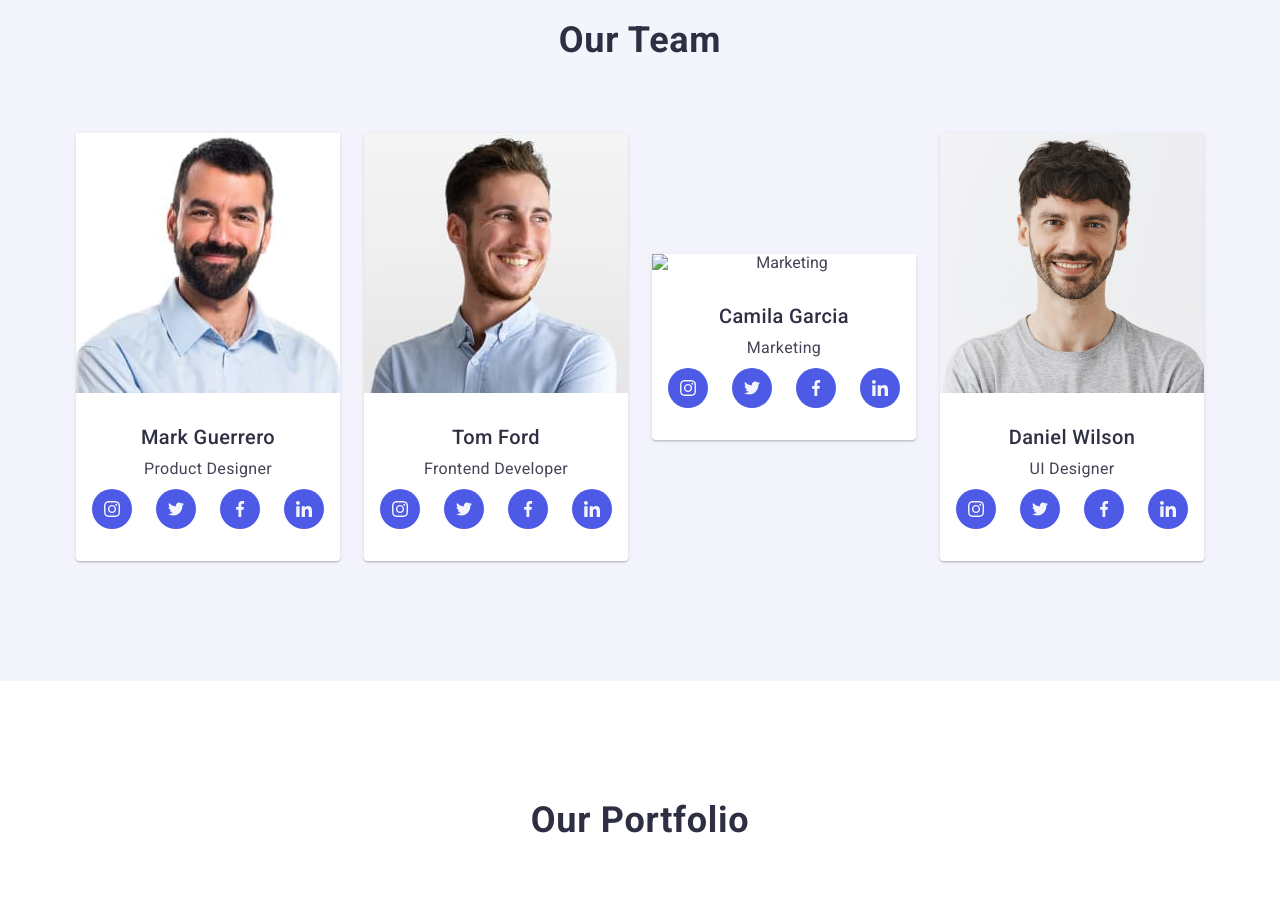
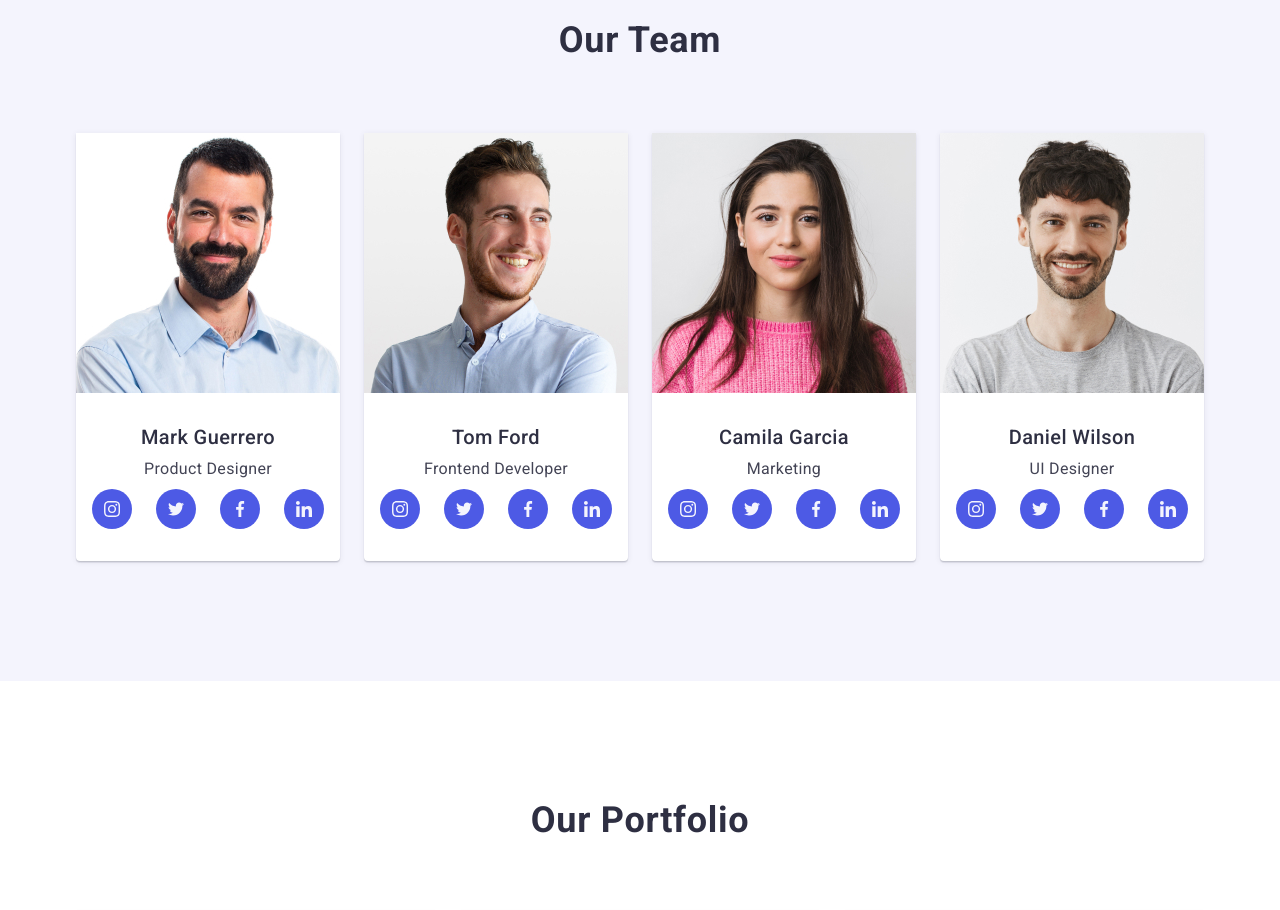
Before and after one commit to Aliona1609/Aliona1609-goit-markup-hw-06, a plain HTML site: page index.html in a window 1280 px wide. Shown: the part 1260-2170 px from the top of the page. Drawn offline with nearby package versions, Linux system fonts and the light colour scheme.

Commit message:
Team photo

```diff
--- a/index.html
+++ b/index.html
@@ -110,7 +110,8 @@
         <h2 class="team-title">Our Team</h2>
         <ul class="team-list">
           <li class="team-item">
-            <img class="team-picture" src="./images/img1.jpg" alt="Product Designer" width="264" />
+            <img class="team-picture" src="./images/Mark@1x.jpg" alt="Mark"
+              srcset="./images/Mark@1x.jpg 1x, ./images/Mark@2x.jpg 2x" width="264" height="260">
             <div class="team-box">
               <h3 class="team-subtitle">Mark Guerrero</h3>
               <p class="team-position">Product Designer</p>
@@ -151,7 +152,8 @@
             </div>
 
           <li class="team-item">
-            <img class="team-picture" src="./images/img2.jpg" alt="Marketing" width="264" />
+            <img class="team-picture" src="./images/Tom@1x.jpg" alt="Tom"
+              srcset="./images/Tom@1x.jpg 1x, ./images/Tom@2x.jpg 2x" width="264" height="260">
             <div class="team-box">
               <h3 class="team-subtitle">Tom Ford</h3>
               <p class="team-position">Frontend Developer</p>
@@ -192,7 +194,8 @@
             </div>
           </li>
           <li class="team-item">
-            <img class="team-picture" src="./images/img3.jpg" alt="Marketing" width="264" />
+            <img class="team-picture" src="./images/Camila@1x.jpg" alt="Camila"
+              srcset="./images/Camila@1x.jpg 1x, ./images/Camila@2x.jpg 2x" width="264" height="260">
             <div class="team-box">
               <h3 class="team-subtitle">Camila Garcia</h3>
               <p class="team-position">Marketing</p>
```
Also changed, not shown: images/Camila@1x.jpg (added), images/Camila@2x.jpg (added), images/Mark@1x.jpg (added), images/Mark@2x.jpg (added), images/Tom@1x.jpg (added), images/Tom@2x.jpg (added), images/img1.jpg (deleted), images/img2.jpg (deleted).
